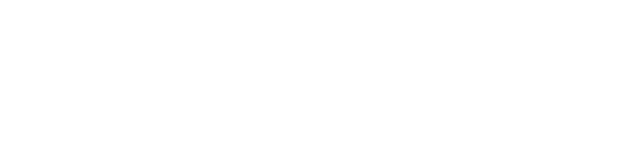
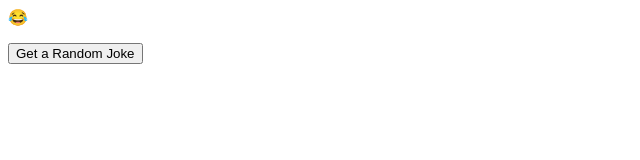
Before and after one commit to clw79/Random_Joke_Generator, a plain HTML site: page index.html in a window 1280 px wide. Shown: the whole page, without its empty margins (0-640 px from the left). Drawn offline with Linux system fonts and the light colour scheme.

Commit message:
finished initial html page

```diff
--- a/index.html
+++ b/index.html
@@ -6,7 +6,13 @@
     <link rel="stylesheet" href="style.css" />
     <title>Document</title>
   </head>
-  <body></body>
+  <body>
+    <div class="wrapper">
+      <span>&#128514</span>
+      <p id='joke'></p>
+      <button id='btn'>Get a Random Joke</button>
+    </div>
+  </body>
 
   <script src="script.js"></script>
 </html>
```
